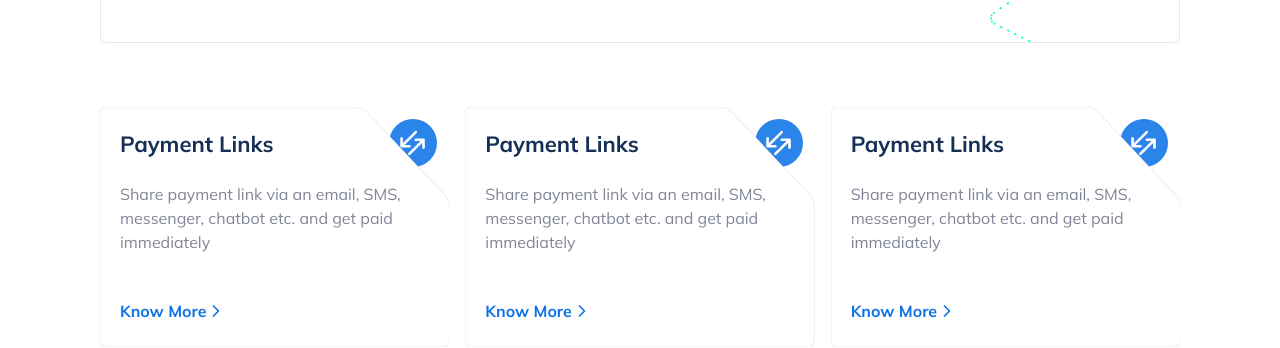
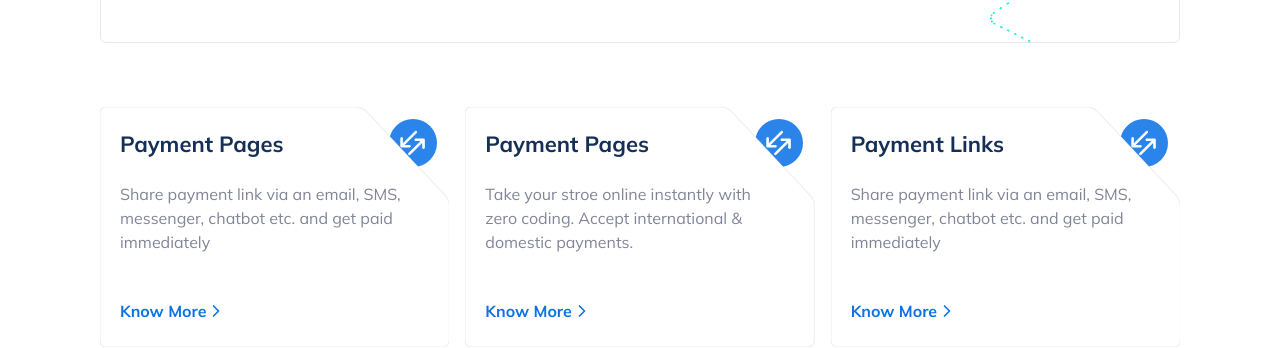
Before and after one commit to mush18/Razaopay_Clone, a website built with Vite: page index.html in a window 1280 px wide. Shown: the part 1460-1808 px from the top of the page. Built offline with nearby package versions, Linux system fonts and the light colour scheme.

Commit message:
Messsage

```diff
--- a/index.html
+++ b/index.html
@@ -316,9 +316,9 @@
                     <div class="z-[100] absolute w-full h-full flex flex-col justify-between pl-5 py-6 pr-8">
                         <!-- Text Part -->
                         <div>
-                            <h3 class="font-mullish font-bold text-deepBlueHead leading-[1.2] text-[1.375rem]">Payment Links</h3>
+                            <h3 class="font-mullish font-bold text-deepBlueHead leading-[1.2] text-[1.375rem]">Payment Pages</h3>
                             <p class="font-mullish text-grayText mt-6">
-                                Share payment link via an email, SMS, messenger, chatbot etc. and get paid immediately
+                              Share payment link via an email, SMS, messenger, chatbot etc. and get paid immediately
                             </p>
                         </div>
 
@@ -372,9 +372,9 @@
                     <div class="z-[100] absolute w-full h-full flex flex-col justify-between pl-5 py-6 pr-8">
                         <!-- Text Part -->
                         <div>
-                            <h3 class="font-mullish font-bold text-deepBlueHead leading-[1.2] text-[1.375rem]">Payment Links</h3>
+                            <h3 class="font-mullish font-bold text-deepBlueHead leading-[1.2] text-[1.375rem]">Payment Pages</h3>
                             <p class="font-mullish text-grayText mt-6">
-                                Share payment link via an email, SMS, messenger, chatbot etc. and get paid immediately
+                                Take your stroe online instantly with zero coding. Accept international & domestic payments.
                             </p>
                         </div>
 
```
